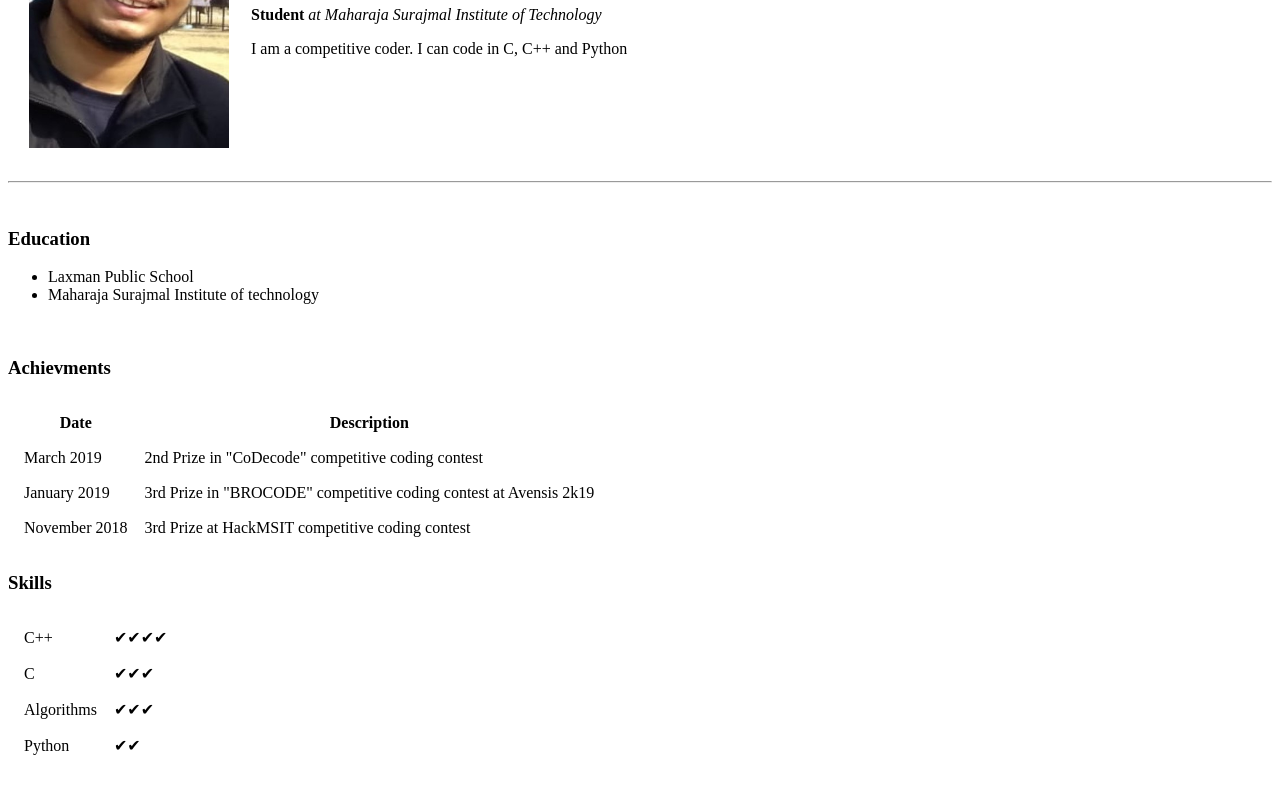
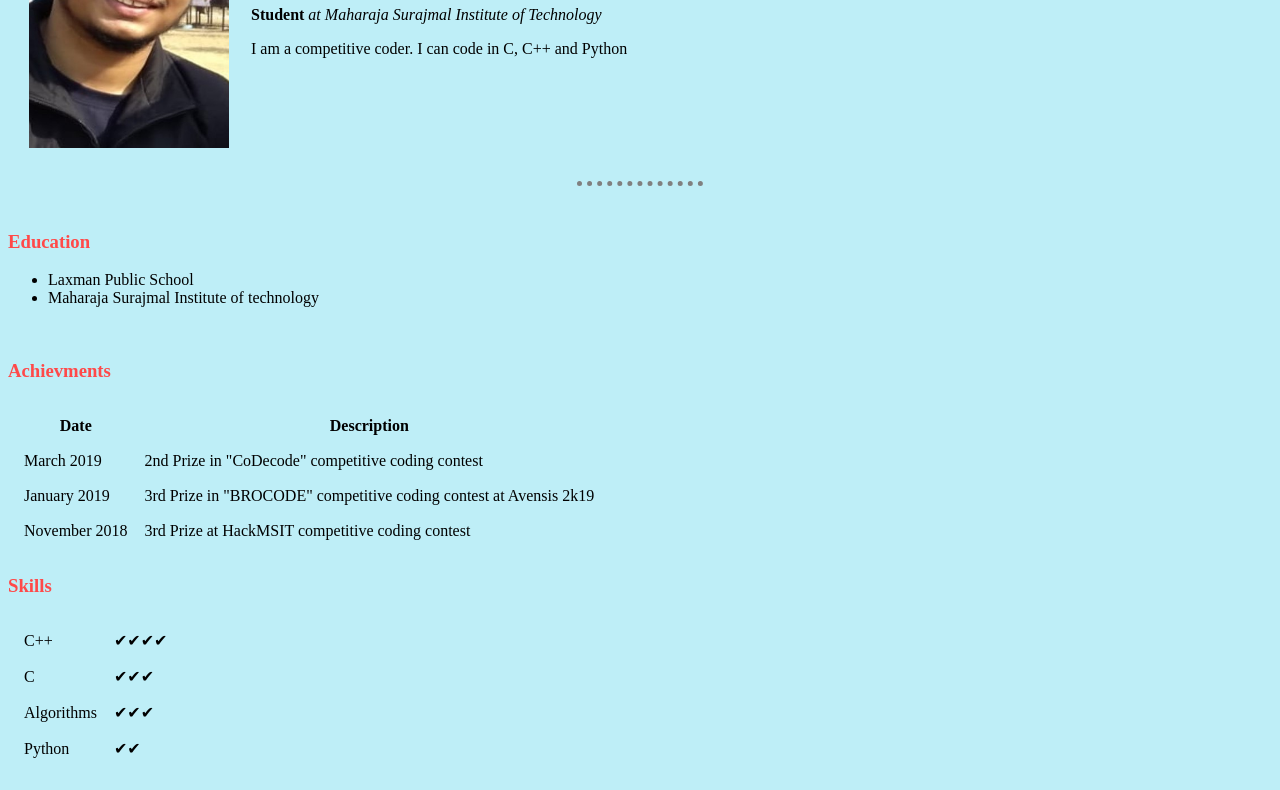
Before and after one commit to Anantm007/CV, a plain HTML site: page index.html in a window 1280 px wide. Shown: the part 181-971 px from the top of the page. Drawn offline with Linux system fonts and the light colour scheme; files that its build step writes are made by us from their sources; the site is published under a folder, as on GitHub Pages, so addresses that start at the root find nothing.

Commit message:
Update index.html

```diff
--- a/index.html
+++ b/index.html
@@ -4,7 +4,7 @@
 <head>
   <meta charset="utf-8">
   <title>Anant Mathur</title>
-  <link rel="stylesheet" href="/resume/css/styles.css">
+  <link rel="stylesheet" href="css/styles.css">
 </head>
 
 <body>
```
